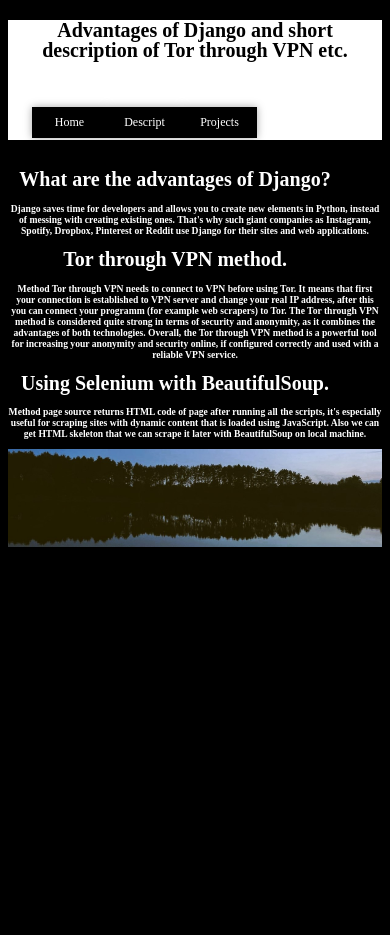
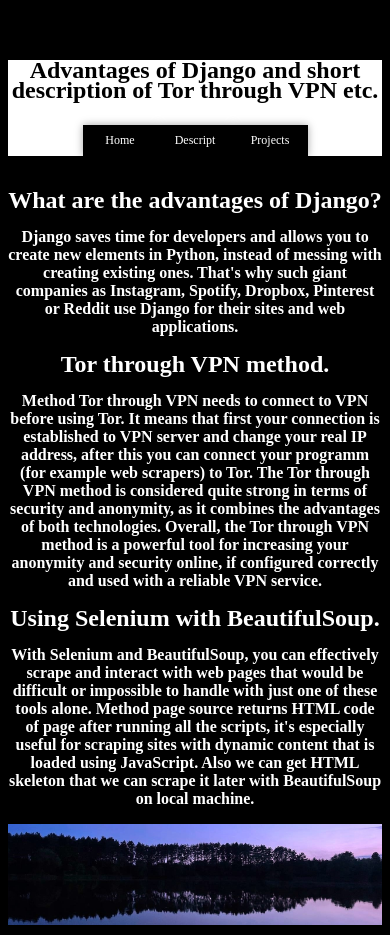
Before and after one commit to Vladyslav-Levitskyi/web_adv_deploy, a Django app: page /description in a window 390 px wide. Before the commit the page ends 547 px from the top, so only its background shows below. Run offline with Django 4.2, Linux system fonts and the light colour scheme; a user stored in the database is signed in.

Commit message:
styles edited

```diff
--- a/core_app/static/core_app/css/main.css
+++ b/core_app/static/core_app/css/main.css
@@ -6,23 +6,18 @@ body {
 
 header {
     width: 100%;
-    text-align: right;
-    height: 15em;
+    min-height: 15em;
     background: white;
     line-height: 6.5em;
     overflow: hidden;
-}
-
-header.main_article_title {
-    display: inline;
+    text-align: right;
 }
 
 h1.main_article_title {
     display: inline-block;
-    text-align: right;
-    line-height: 5em;
-    margin-right: 4em;
-    margin-top: 1em;
+    line-height: 2em;
+    margin-right: 1.5em;
+    margin-top: 2.5em;
 }
 
 h1 {
@@ -125,13 +120,6 @@ main {
     height: 2em;
 }
 
-h1.main_article_title {
-    display: inline-block;
-    text-align: left;
-    line-height: 5em;
-    margin-right: 1.5em;
-}
-
 div.reg_users_content {
     width: 100%;
     height: 6em;
@@ -206,48 +194,45 @@ footer {
         height: 25px;
         line-height: 1.5em;
         padding-top: 0.5em;
+        display: block;
     }
 
     body{
         font-size: 0.5em;
     }
     header {
-        min-height: 8em;        /* height in main header was 15em */
+        min-height: 12em;        /* height in main header was 15em */
         overflow: visible;
         position: relative;
         text-align: center;
     }
     h1 {
-        font-size: 2.5em;
+        font-size: 3em;
         line-height: 1em;
-        margin-right: 2em;
     }
     h3 {
-        font-size: 1.2em;
+        font-size: 2em;
     }
     nav {
-        bottom: 0;
-        left: 2em;
-        display: inline-block;
-        width: 100%;
-        height: 25px;
+        display: flex;
+        margin-left: 0em;
+        float: none;
+        justify-content: center;
     }
     nav ul {
         display: flex;
+        margin-top: 2em;
         position: absolute;
+        align-items: center;
+        padding: 0;
+        margin: 0;
         bottom: 0;
-        width: 100%;
-        height: 25px;
-        margin-top: 0em;
-        margin-left: auto;
-        margin-right: auto;
     }
     nav ul li {
         text-align: center;
         height: auto;
         position: relative;
         bottom: 0;
-        vertical-align: middle;
     }
 
     .form-field input[type="text"],
@@ -266,9 +251,9 @@ footer {
 
     div.reg_users_content {
         width: 100%;
-        height: 8em;
+        height: auto;
+        min-height: 8em;
         border-bottom: 1px solid white;
-        line-height: 2.8em;
     }
 
     div.reg_users_content h1 {
@@ -276,14 +261,15 @@ footer {
         text-align: left;
         margin-left: 1em;
         margin-top: 1em;
-        font-size: 2em;
+        font-size: 2.5em;
     }
 
     div.reg_users_content1 {
-        height: 10em;
         width: 100%;
+        height: auto;
+        min-height: 10em;
+
         border-bottom: 1px solid white;
-        line-height: 6em;
     }
 
     div.reg_users_content1 h1 {
@@ -291,13 +277,12 @@ footer {
         text-align: right;
         margin-right: 1em;
         margin-left: 1em;
-        font-size: 2em;
+        font-size: 2.5em;
     }
     h1.main_article_title {
-        display: flex;
+        display: block;
+        line-height: 20px;
+        margin-right: 0;
         text-align: center;
-        line-height: 20px;
-        margin-right: 1em;
-        margin-left: 1em;
     }
 }
--- a/core_app/templates/core_app/description.html
+++ b/core_app/templates/core_app/description.html
@@ -15,7 +15,7 @@
         <h1> Tor through VPN method. </h1>
         <h3> Method Tor through VPN needs to connect to VPN before using Tor. It means that first your connection is established to VPN server and change your real IP address, after this you can connect your programm (for example web scrapers) to Tor. The Tor through VPN method is considered quite strong in terms of security and anonymity, as it combines the advantages of both technologies. Overall, the Tor through VPN method is a powerful tool for increasing your anonymity and security online, if configured correctly and used with a reliable VPN service.
         <h1> Using Selenium with BeautifulSoup.</h1>
-        <h3> Method page source returns HTML code of page after running all the scripts, it's especially useful for scraping sites with dynamic content that is loaded using JavaScript. Also we can get HTML skeleton that we can scrape it later with BeautifulSoup on local machine.</h3>
+        <h3> With Selenium and BeautifulSoup, you can effectively scrape and interact with web pages that would be difficult or impossible to handle with just one of these tools alone. Method page source returns HTML code of page after running all the scripts, it's especially useful for scraping sites with dynamic content that is loaded using JavaScript. Also we can get HTML skeleton that we can scrape it later with BeautifulSoup on local machine.</h3>
         </h3>
     </div>
 {% endblock %}
```
Also changed, not shown: core_app/static/core_app/img/imagebottom.jpg.
